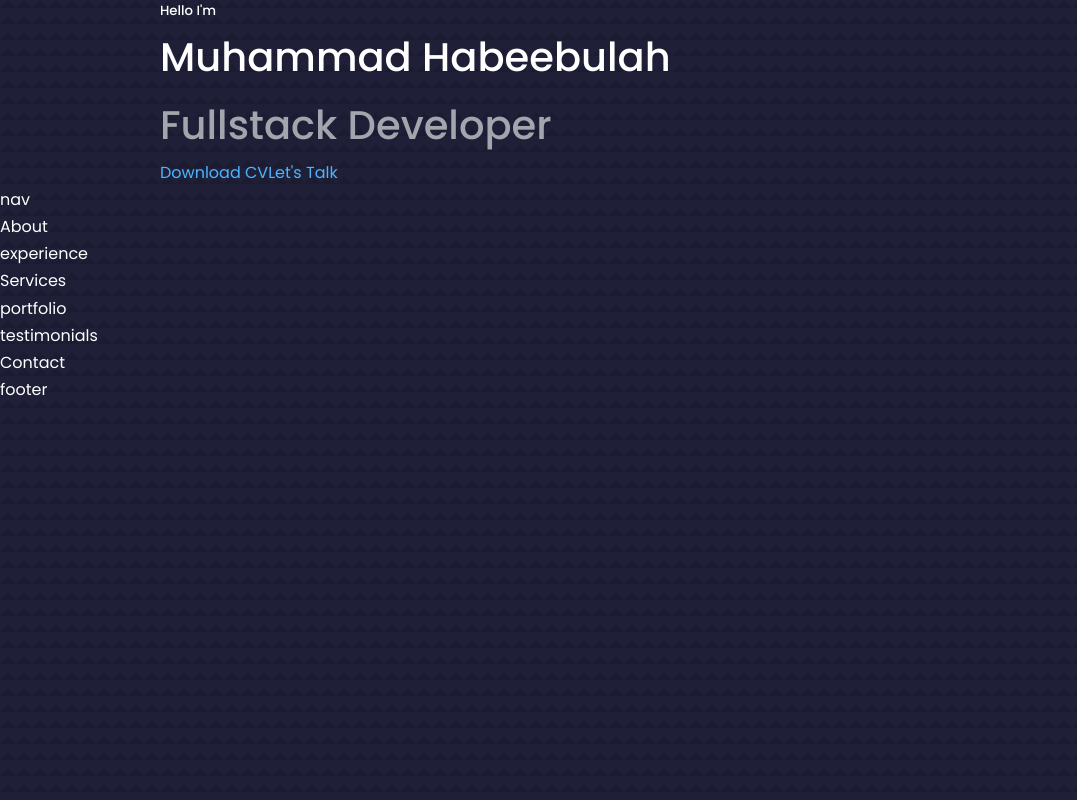
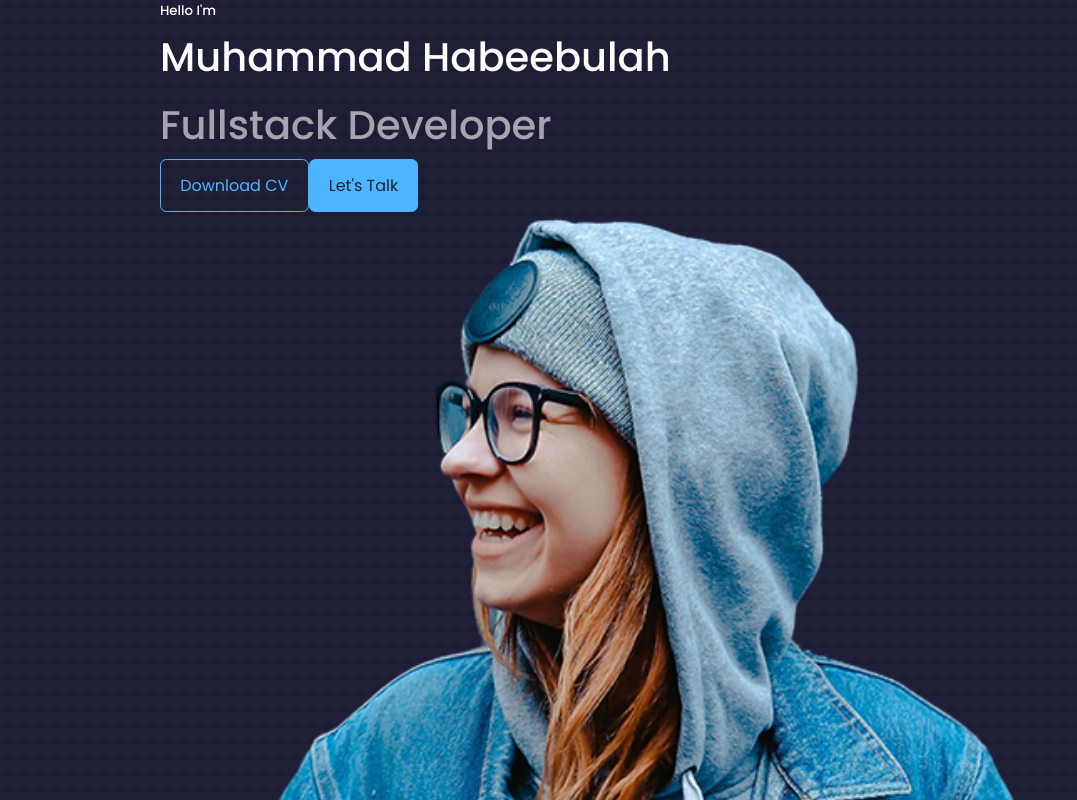
Before and after one commit to habeezzy/Muhammad-Habeebulah, a React (Create React App) app: page / in a window 1280 px wide. Shown: the top 800 px of the page, without its empty margins (0-1077 px from the left). Built offline with nearby package versions, Linux system fonts and the light colour scheme.

Commit message:
header buttons and img rendered

```diff
--- a/src/components/header/CTA.jsx
+++ b/src/components/header/CTA.jsx
@@ -4,8 +4,9 @@
 const CTA = () => {
   return (
     <div className='cta'>
-        <a href="">Download CV</a>
-        <a href="#contact">Let's Talk</a>
+        <a href= {CV} download className='btn'>Download CV</a>
+        <a href="#contact" className='btn btn-primary'>Let's Talk</a>
+
     </div>
   )
 }
--- a/src/components/header/Header.jsx
+++ b/src/components/header/Header.jsx
@@ -1,6 +1,7 @@
 import React from 'react'
 import './Header.css'
 import CTA from './CTA'
+import ME from '../../assets/me.png'
 
 const header = () => {
   return (
@@ -10,6 +11,9 @@
         <h1>Muhammad Habeebulah</h1>
         <h1 className="text-light">Fullstack Developer</h1>
         <CTA/>
+        <div className="me" >
+          <img src= {ME} alt=""/>
+        </div>
       </div>
 
     </header>
```
